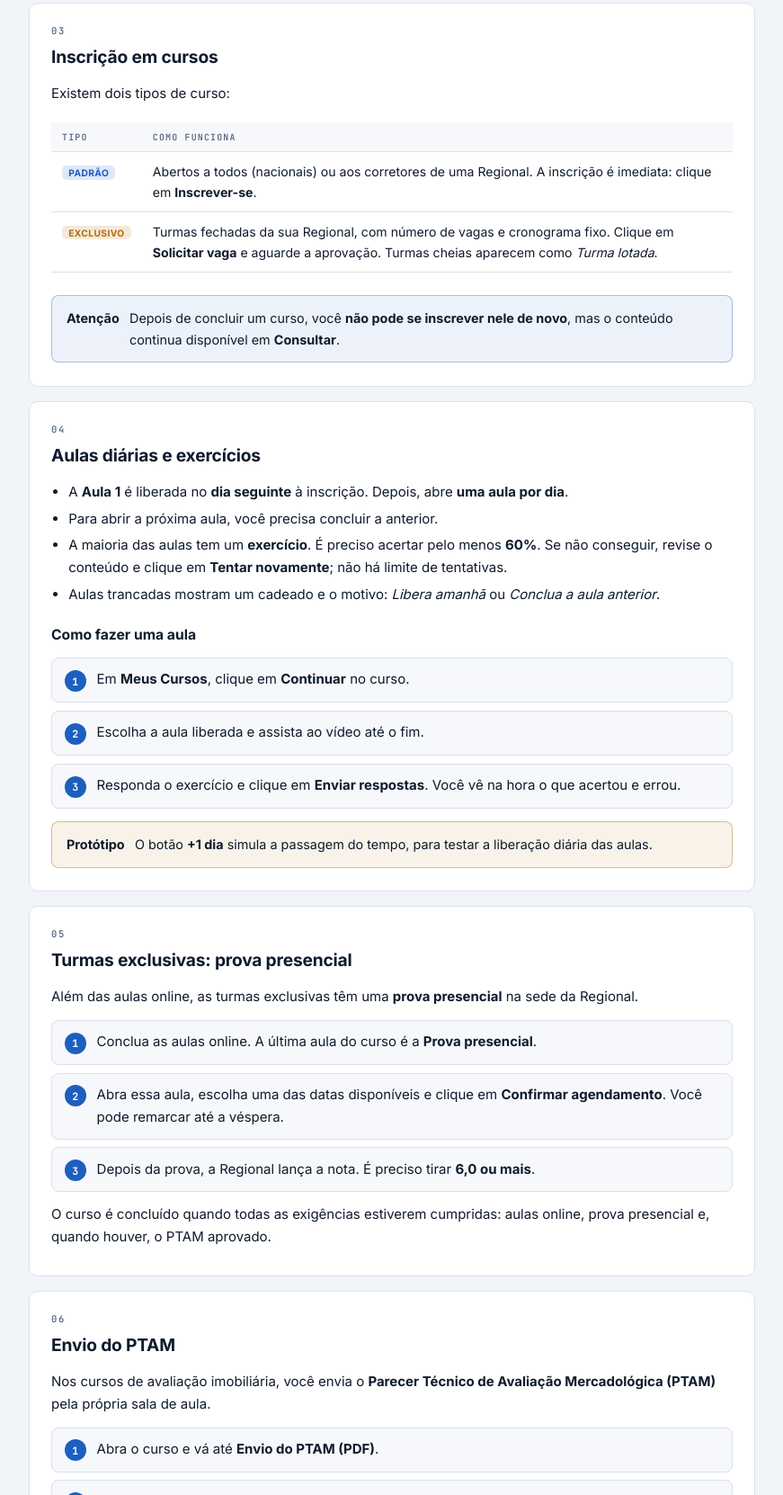
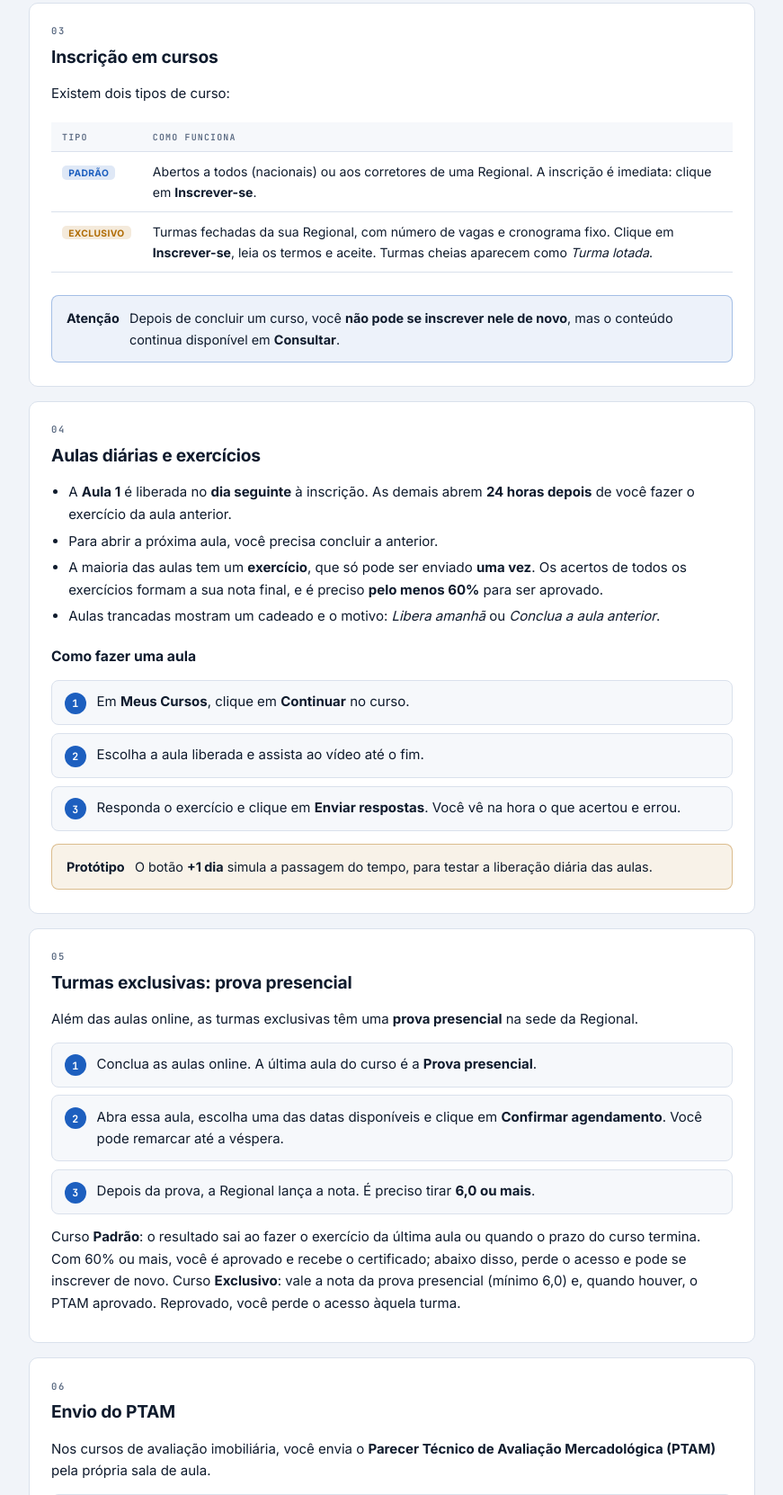
Before and after one commit to nICOLAS-user15/ead-creci-plataforma, a plain HTML site: page prototipo/manual-do-aluno.html in a window 1280 px wide. Shown: the part 1391-3053 px from the top of the page at 90% size, without its empty margins (340-1211 px from the left). Drawn offline with Linux system fonts and the light colour scheme.

Commit message:
docs(manual): atualiza manual do aluno com as regras corrigidas

```diff
--- a/prototipo/manual-do-aluno.html
+++ b/prototipo/manual-do-aluno.html
@@ -201,7 +201,7 @@
                     <thead><tr><th>Tipo</th><th>Como funciona</th></tr></thead>
                     <tbody>
                         <tr><td><span class="badge b-blue">Padrão</span></td><td>Abertos a todos (nacionais) ou aos corretores de uma Regional. A inscrição é imediata: clique em <strong>Inscrever-se</strong>.</td></tr>
-                        <tr><td><span class="badge b-warn">Exclusivo</span></td><td>Turmas fechadas da sua Regional, com número de vagas e cronograma fixo. Clique em <strong>Solicitar vaga</strong> e aguarde a aprovação. Turmas cheias aparecem como <em>Turma lotada</em>.</td></tr>
+                        <tr><td><span class="badge b-warn">Exclusivo</span></td><td>Turmas fechadas da sua Regional, com número de vagas e cronograma fixo. Clique em <strong>Inscrever-se</strong>, leia os termos e aceite. Turmas cheias aparecem como <em>Turma lotada</em>.</td></tr>
                     </tbody>
                 </table></div>
                 <div class="note info"><strong>Atenção</strong><span>Depois de concluir um curso, você <strong>não pode se inscrever nele de novo</strong>, mas o conteúdo continua disponível em <strong>Consultar</strong>.</span></div>
@@ -211,9 +211,9 @@
                 <div class="mono">04</div>
                 <h2>Aulas diárias e exercícios</h2>
                 <ul class="dots">
-                    <li>A <strong>Aula 1</strong> é liberada no <strong>dia seguinte</strong> à inscrição. Depois, abre <strong>uma aula por dia</strong>.</li>
+                    <li>A <strong>Aula 1</strong> é liberada no <strong>dia seguinte</strong> à inscrição. As demais abrem <strong>24 horas depois</strong> de você fazer o exercício da aula anterior.</li>
                     <li>Para abrir a próxima aula, você precisa concluir a anterior.</li>
-                    <li>A maioria das aulas tem um <strong>exercício</strong>. É preciso acertar pelo menos <strong>60%</strong>. Se não conseguir, revise o conteúdo e clique em <strong>Tentar novamente</strong>; não há limite de tentativas.</li>
+                    <li>A maioria das aulas tem um <strong>exercício</strong>, que só pode ser enviado <strong>uma vez</strong>. Os acertos de todos os exercícios formam a sua nota final, e é preciso <strong>pelo menos 60%</strong> para ser aprovado.</li>
                     <li>Aulas trancadas mostram um cadeado e o motivo: <em>Libera amanhã</em> ou <em>Conclua a aula anterior</em>.</li>
                 </ul>
                 <h3>Como fazer uma aula</h3>
@@ -234,7 +234,7 @@
                     <li><span>Abra essa aula, escolha uma das datas disponíveis e clique em <strong>Confirmar agendamento</strong>. Você pode remarcar até a véspera.</span></li>
                     <li><span>Depois da prova, a Regional lança a nota. É preciso tirar <strong>6,0 ou mais</strong>.</span></li>
                 </ol>
-                <p>O curso é concluído quando todas as exigências estiverem cumpridas: aulas online, prova presencial e, quando houver, o PTAM aprovado.</p>
+                <p>Curso <strong>Padrão</strong>: o resultado sai ao fazer o exercício da última aula ou quando o prazo do curso termina. Com 60% ou mais, você é aprovado e recebe o certificado; abaixo disso, perde o acesso e pode se inscrever de novo. Curso <strong>Exclusivo</strong>: vale a nota da prova presencial (mínimo 6,0) e, quando houver, o PTAM aprovado. Reprovado, você perde o acesso àquela turma.</p>
             </section>
 
             <section class="card" id="ptam">
@@ -293,7 +293,7 @@
                 <div class="mono">10</div>
                 <h2>Dúvidas frequentes</h2>
                 <details><summary>O link de acesso expirou. E agora?</summary><p>Volte à tela de acesso e peça um novo link. Cada link vale por 20 minutos.</p></details>
-                <details><summary>Por que não consigo abrir a próxima aula?</summary><p>As aulas abrem uma por dia, e só depois que você conclui a anterior com pelo menos 60% no exercício.</p></details>
+                <details><summary>Por que não consigo abrir a próxima aula?</summary><p>A Aula 1 abre no dia seguinte à inscrição. As demais abrem 24 horas depois de você fazer o exercício da aula anterior.</p></details>
                 <details><summary>Não encontro um curso exclusivo no catálogo.</summary><p>As turmas exclusivas aparecem apenas para corretores da Regional da turma. Confira se entrou com a Regional certa.</p></details>
                 <details><summary>Posso refazer um curso que já concluí?</summary><p>Não é possível se inscrever de novo, mas você pode consultar o conteúdo quando quiser.</p></details>
                 <details><summary>Meu PTAM voltou como "Reapresentar".</summary><p>Leia o comentário do avaliador no curso, corrija o documento e envie o novo PDF pelo mesmo lugar.</p></details>
```
